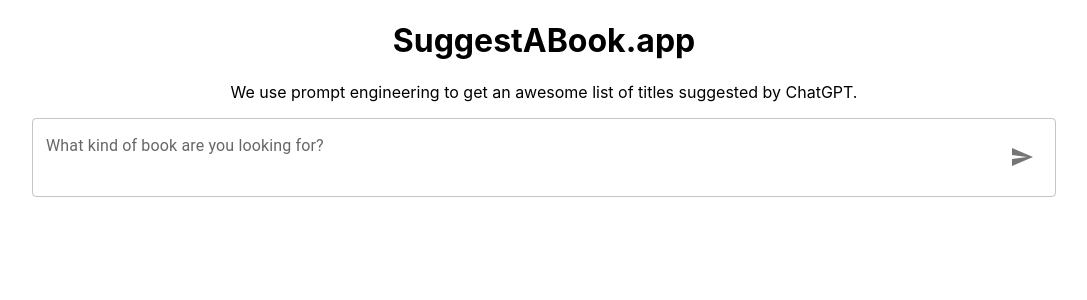
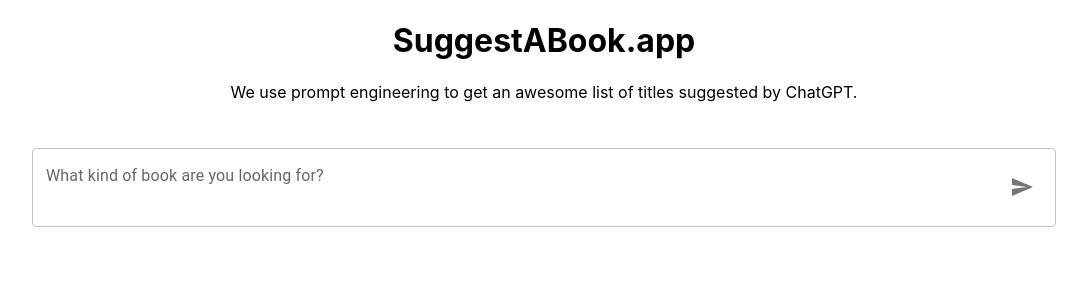
Before and after one commit to suggestmeabook/suggestmeabook.github.io, a React (Create React App) app: page / in a window 1280 px wide. Shown: the top 300 px of the page, without its empty margins (96-1183 px from the left). Built offline with nearby package versions, Linux system fonts and the light colour scheme.

Commit message:
better spacing

```diff
--- a/src/App.js
+++ b/src/App.js
@@ -28,12 +28,12 @@
     <div className="App">
       <h1>
     SuggestABook.app</h1>
-    <p>
+    <p style={{marginTop: "10px"}} >
     We use prompt engineering to get an awesome list of titles suggested by ChatGPT.</p>
       <TextField
         id="outlined-basic"
                   label="What kind of book are you looking for?"
-        style={{width: "80%"}}
+        style={{width: "80%",marginTop: "30px"}}
         variant="outlined"
         multiline
         rows={2}
@@ -56,7 +56,7 @@
         <SendIcon />
       </IconButton>}}
         />
-        <p>{loading ? "Loading..." : response}</p>
+              <p style={{ maxWidth: "80%", margin: "auto", marginTop: "30px" }}> {loading ? "Loading..." : response}</p>
       <header className="App-header">
       </header>
     </div>
```
